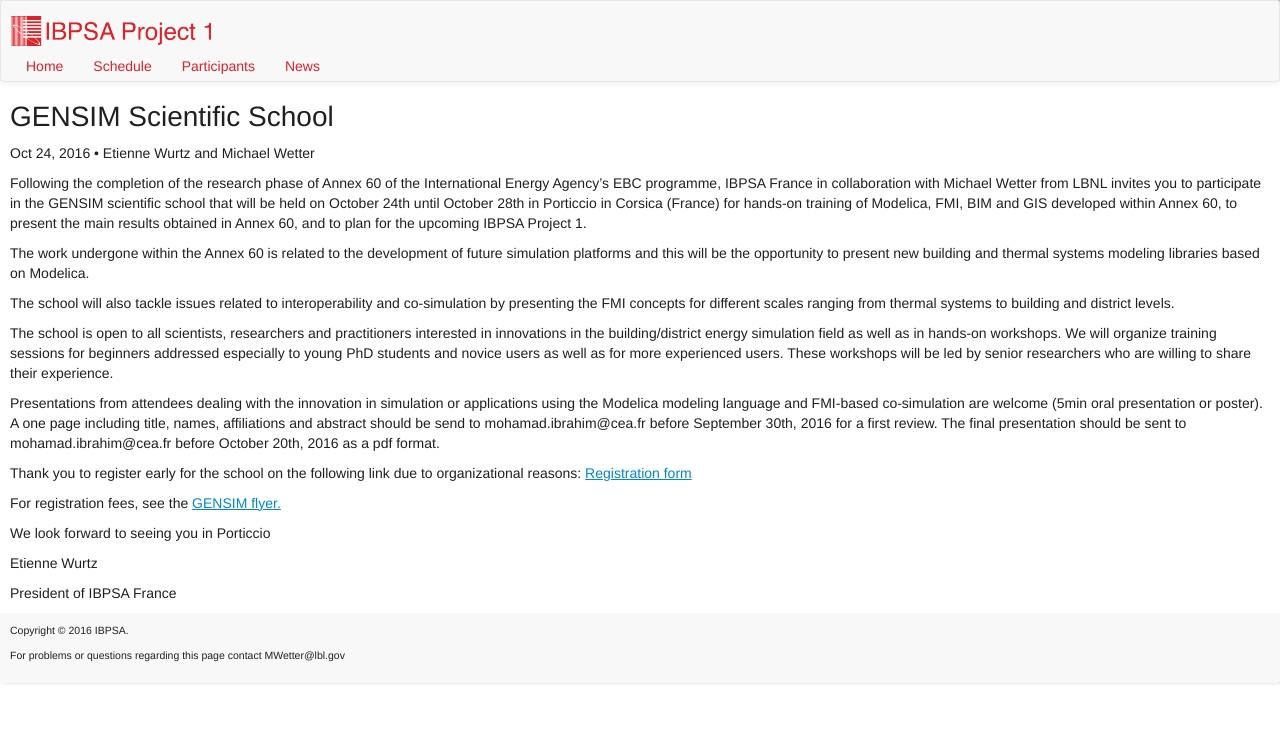
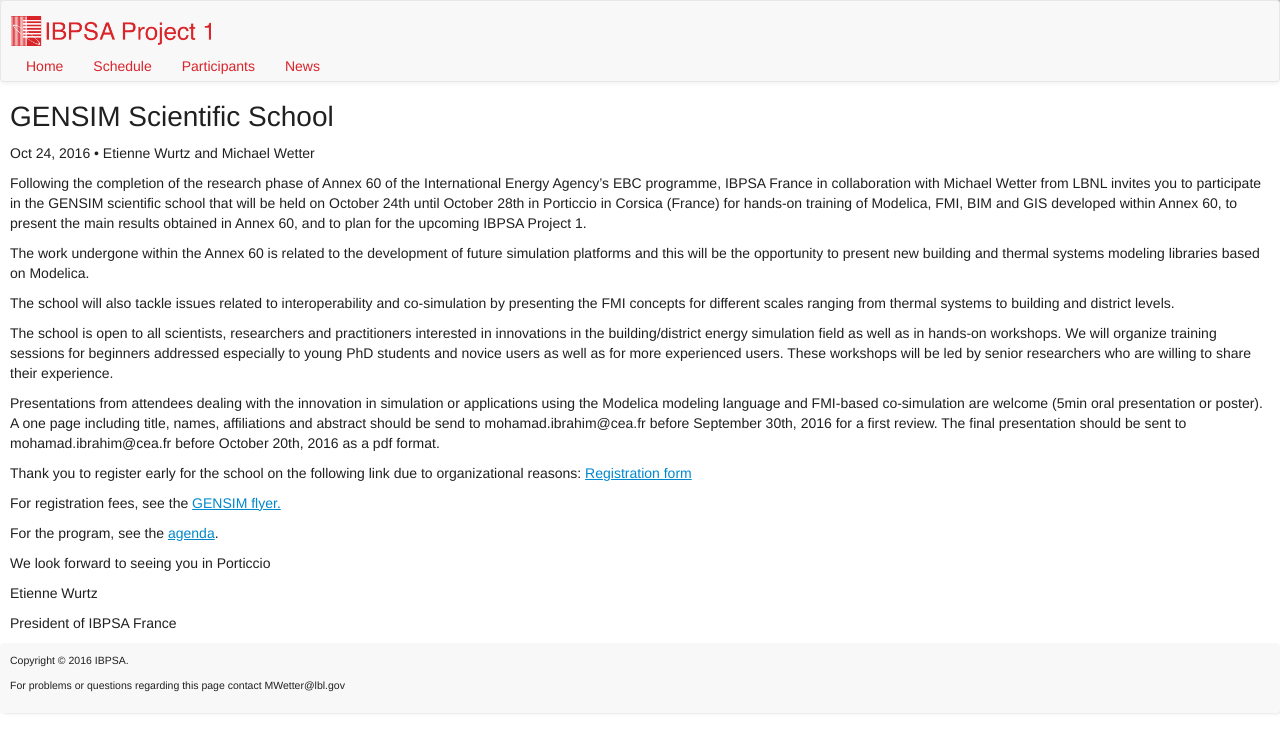
Before and after one commit to ibpsa/project1, a Jekyll site: the page built from _posts/2016-10-24-gensim.md, in a window 1280 px wide. Shown: the top 753 px of the page. Built offline with Jekyll 4.4.1, drawn with Linux system fonts in a browser that asks for light colours; nearby versions of some CDN libraries.

Commit message:
Added link to agenda

```diff
--- a/_posts/2016-10-24-gensim.md
+++ b/_posts/2016-10-24-gensim.md
@@ -25,6 +25,8 @@
 
 For registration fees, see the [GENSIM flyer.]({{ site.url }}/downloads/2016-10-24-gensim-flyer.pdf)
 
+For the program, see the [agenda](https://github.com/ibpsa/project1/wiki/2016-10-24-gensim-agenda).
+
 We look forward to seeing you in Porticcio
 
 Etienne Wurtz
```
